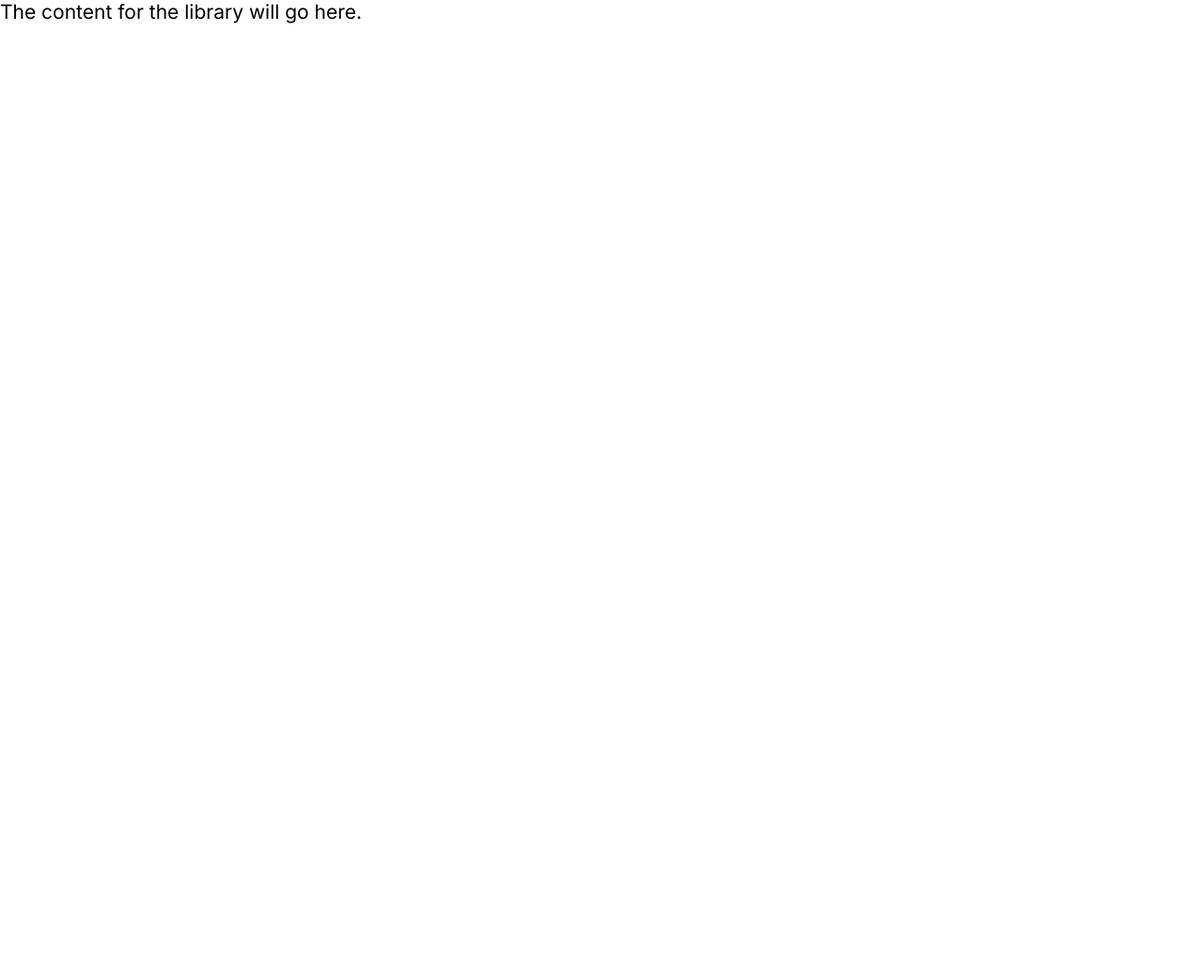
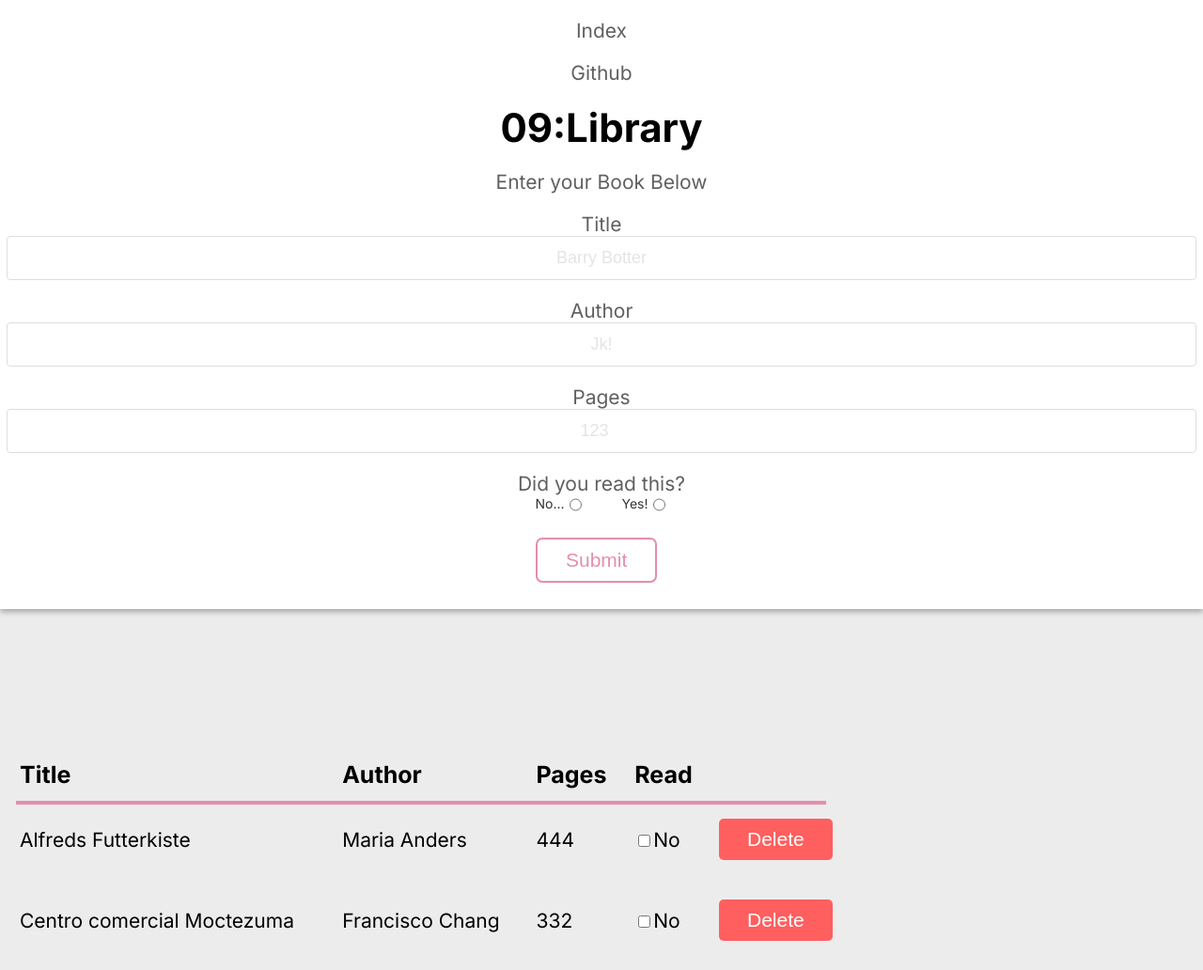
Before and after one commit to MichaelGombos/OdinProject, a plain HTML site: page project_08_library/index.html in a window 1280 px wide. Shown: the whole page at 94% size. Before the commit the page ends 800 px from the top, so only its background shows below. Drawn offline with Linux system fonts and the light colour scheme.

Commit message:
add html and css for 330px screen

```diff
--- a/project_08_library/index.html
+++ b/project_08_library/index.html
@@ -14,7 +14,77 @@
 
 </head>
 <body>
-  The content for the library will go here.
+  <header>
+    <nav>
+      <ul>
+        <li>
+          <a href="Index" class="link">Index</a>
+        </li>
+        <li>
+          <a href="Index" class="link">Github</a>
+        </li>
+      </ul>
+    </nav>
+    <h1>09:Library</h1>
+    <p>Enter your Book Below</p>
+    <form>
+      <div>
+        <label for="title">Title</label>
+        <input type="text" id="title" name="title" placeholder="Barry Botter">
+      </div>
+      <div>
+        <label for="author">Author</label>
+        <input type="text" id="author" name="author" placeholder="Jk!">
+      </div>
+      <div>
+        <label for="pages">Pages</label>
+        <input type="number" id="Pages" name="Pages" placeholder="123">
+      </div>
+
+      <div>
+        <p>Did you read this?</p>
+        <div class="radio-area">
+          <div>
+            <label for="read-no">No...</label>
+            <input type="radio" id="read-no" name="read">
+          </div>
+          <div>
+            <label for="read-no">Yes!</label>
+            <input type="radio" id="read-no" name="read">
+          </div>
+        </div>
+      </div>
+
+      <button type="submit" class="button button-ghost-primary-500" value="Submit">Submit</button>
+    </form>
+  </header>
+
+  <main>
+    <table>
+
+      <tr class="table-header">
+        <th>Title</th>
+        <th>Author</th>
+        <th>Pages</th>
+        <th>Read</th>
+      </tr>
+      <tr class="book-row">
+        <td>Alfreds Futterkiste</td>
+        <td>Maria Anders</td>
+        <td>444</td>
+        <td><input type="checkbox" name="read-toggle"><label for="read-toggle">No</label></td>
+        <td><button class="button">Delete</button></td>
+      </tr>
+      <tr class="book-row">
+        <td>Centro comercial Moctezuma</td>
+        <td>Francisco Chang</td>
+        <td>332</td>
+        <td><input type="checkbox" name="read-toggle"><label for="read-toggle">No</label></td>
+        <td><button class="button">Delete</button></td>
+      </tr>
+    </table>
+  </main>
+
   <script src="main.js"></script>
 </body>
 </html>
--- a/project_08_library/style.css
+++ b/project_08_library/style.css
@@ -1 +1,91 @@
 /* styles for library  */
+body{
+  background-color:var(--neutral-100);
+}
+
+ul,li, nav li{
+  margin:0;
+}
+
+main{
+width:100%;
+overflow-x:scroll;
+}
+/* ---------------- header ---------------- */
+
+header{
+  background-color:var(--shade-0);
+  box-shadow: 0px 3px 6px rgba(0,0,0, .3);
+  display:flex;
+  flex-direction:column;
+
+  justify-content: center;
+  align-items: center;
+
+  padding:20px;
+  gap:20px;
+}
+header h1, header p{
+  margin:0;
+}
+header nav ul{
+  display:flex;
+  flex-direction:column;
+  align-items: center;
+  gap:20px;
+}
+header form{
+  display:flex;
+  flex-direction: column;
+  align-items: center;
+  gap:20px;
+  width:100%;
+
+  color:var(--neutral-800);
+}
+header form > div {
+  display:flex;
+  flex-direction:column;
+  width:100%;
+  align-items: center;
+}
+header form input{
+  width: 100%;
+  font-size:var(--par-2);
+  text-align: center;
+  border:1px solid var(--neutral-300);
+  padding:12px;
+  border-radius: 4px;
+}
+header form input::placeholder{
+  color:var(--neutral-200);
+}
+header form .radio-area{
+  display:flex;
+  gap:40px;
+}
+header form .radio-area div{
+  display:flex;
+  color:var(--shade-100);
+  font-size:var(--par-3);
+}
+
+/* ---------------- table  ---------------- */
+main table{
+  min-width:930px;
+  border-spacing: 20px;
+  border-collapse:separate;
+}
+main table .table-header{
+  /* lol */
+  box-shadow: -17px 30px 0px -14px var(--primary-500);
+}
+
+main table .table-header > th{
+  text-align:start;
+  font-size:var(--h-3);
+}
+
+main table td button.button{
+  background-color:var(--error-500);
+}
```
